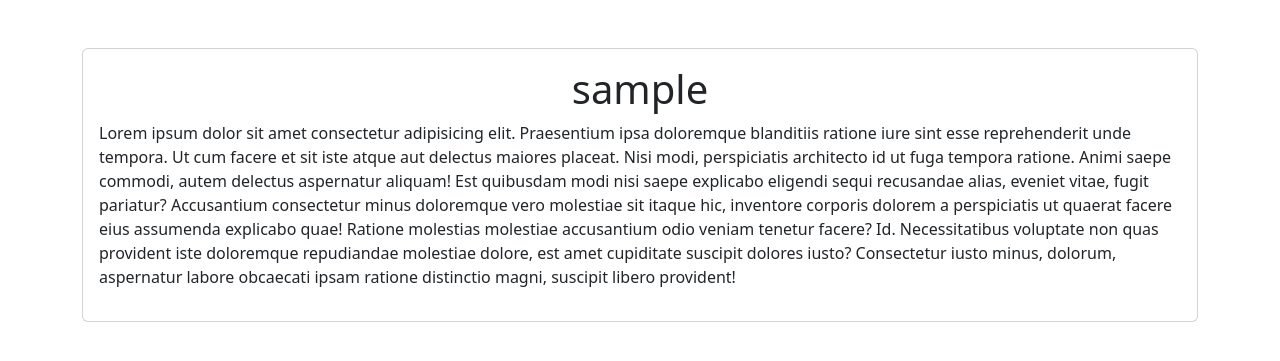
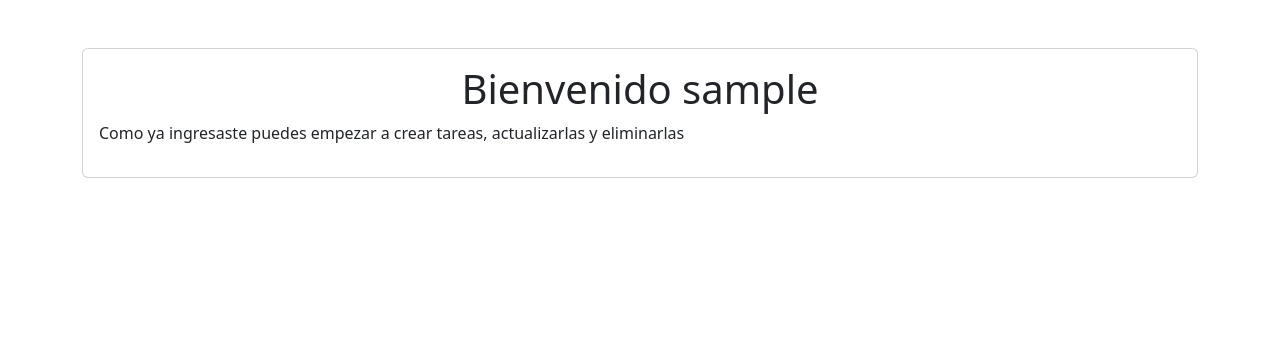
Before and after one commit to DeomaING/django-CRUD-project, a Django app: page / in a window 1280 px wide. Shown: the part 56-417 px from the top of the page. Run offline with Django 4.2, Linux system fonts and the light colour scheme; the visitor is signed in with stand-in values (Sample User, id 1).

Commit message:
Actualizando el Home

```diff
--- a/tasks/templates/home.html
+++ b/tasks/templates/home.html
@@ -4,11 +4,12 @@
   <main class="container py-5">
     <section class="card card-body">
       {% if user.is_authenticated %}
-      <h1 class="text-center">{{user.username}}</h1>
+      <h1 class="text-center">Bienvenido {{user.username}}</h1>
+      <p>Como ya ingresaste puedes empezar a crear tareas, actualizarlas y eliminarlas</p>
       {% else %}
       <h1 class="text-center">Django CRUD Project</h1>
+      <p>Por favor inicia sesión o crea un usario para poder usar la Aplicación</p>
       {% endif %}
-      <p>Lorem ipsum dolor sit amet consectetur adipisicing elit. Praesentium ipsa doloremque blanditiis ratione iure sint esse reprehenderit unde tempora. Ut cum facere et sit iste atque aut delectus maiores placeat. Nisi modi, perspiciatis architecto id ut fuga tempora ratione. Animi saepe commodi, autem delectus aspernatur aliquam! Est quibusdam modi nisi saepe explicabo eligendi sequi recusandae alias, eveniet vitae, fugit pariatur? Accusantium consectetur minus doloremque vero molestiae sit itaque hic, inventore corporis dolorem a perspiciatis ut quaerat facere eius assumenda explicabo quae! Ratione molestias molestiae accusantium odio veniam tenetur facere? Id. Necessitatibus voluptate non quas provident iste doloremque repudiandae molestiae dolore, est amet cupiditate suscipit dolores iusto? Consectetur iusto minus, dolorum, aspernatur labore obcaecati ipsam ratione distinctio magni, suscipit libero provident!</p>
     </section>
   </main>
 {% endblock %}
--- a/tasks/views.py
+++ b/tasks/views.py
@@ -30,7 +30,7 @@ def signup(request):
                 user.save()
                 login(request,user)
                 print(user.is_authenticated)
-                return redirect('tasks')
+                return redirect('home')
 
             except IntegrityError:
                 return render(request, 'signup.html', {
@@ -98,7 +98,7 @@ def signin(request):
 
         else:
             login(request, user)
-            return redirect('tasks')
+            return redirect('home')
 
 @login_required
 def createNewTask(request):
```
